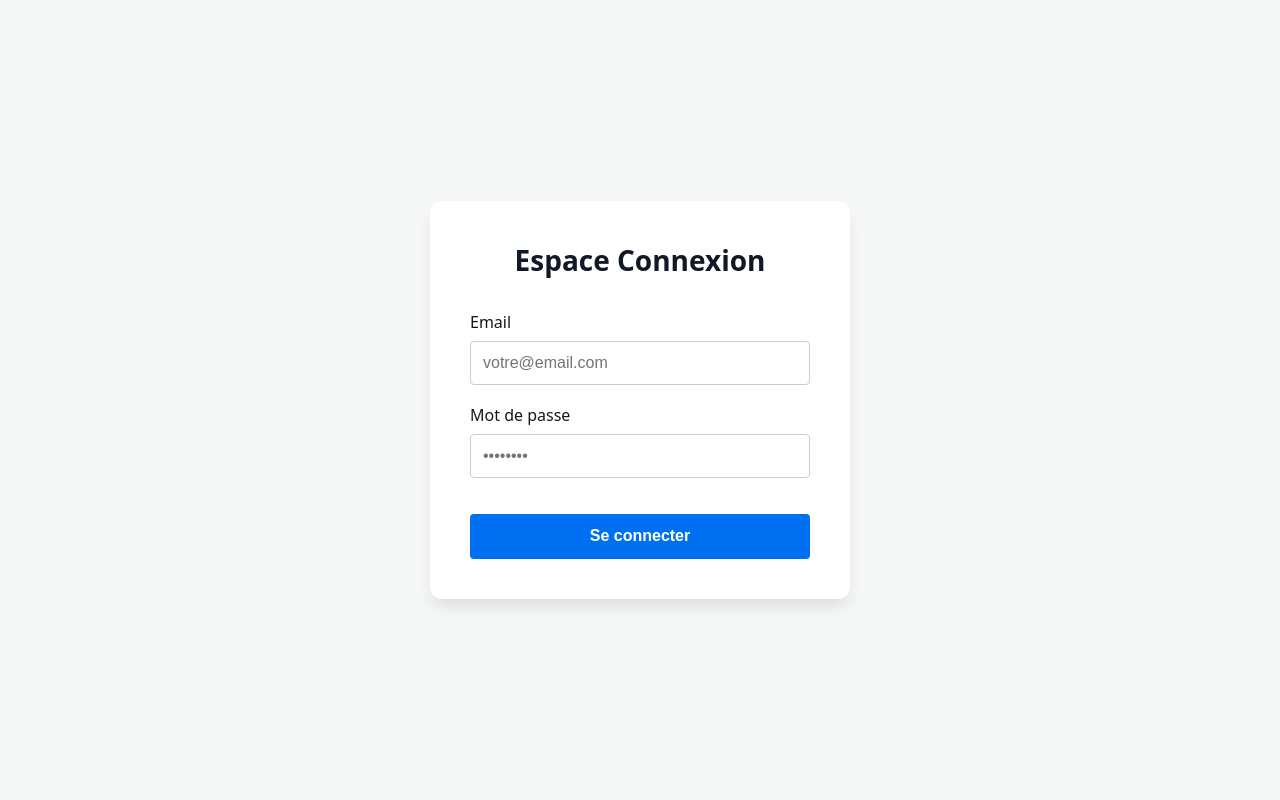
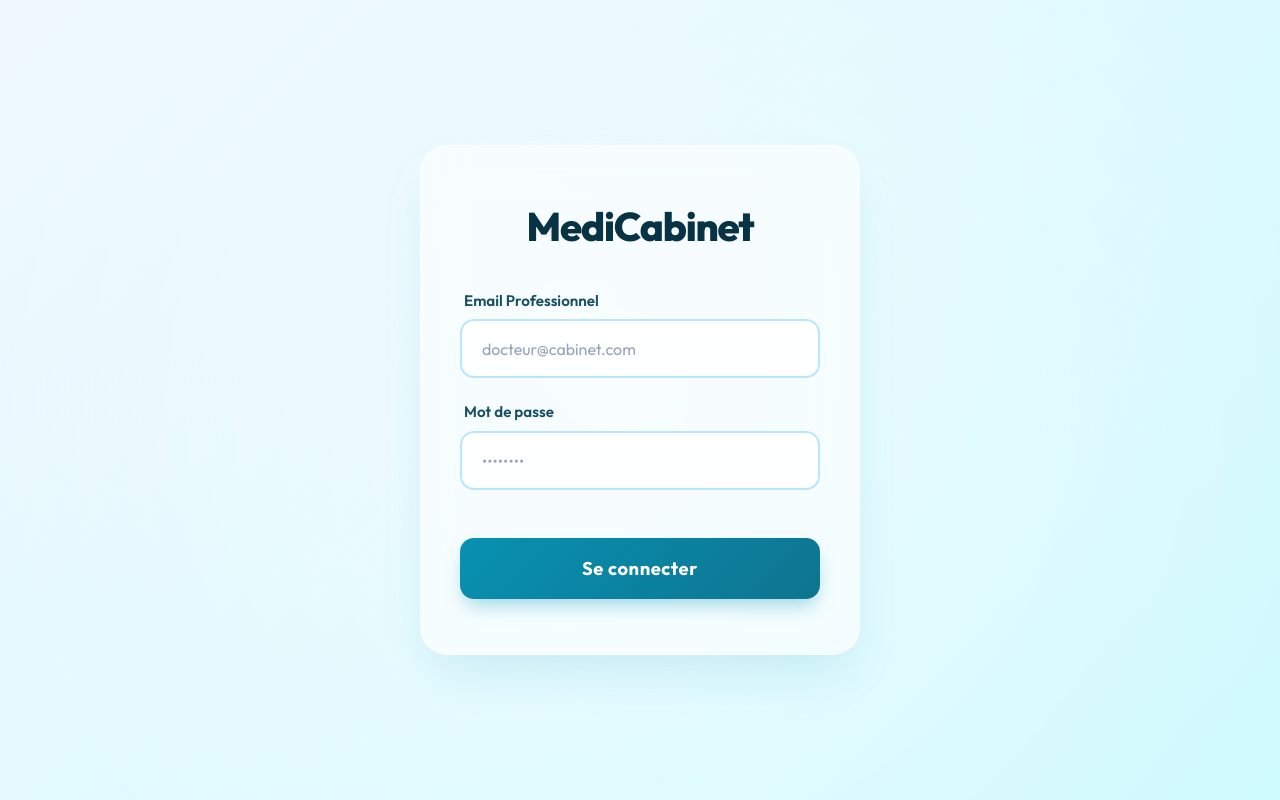
Before and after one commit to Amine-NAHLI/gestion-cabinet-medical, a Next.js app: page /login in a window 1280 px wide. Built offline with nearby package versions, Linux system fonts and the light colour scheme.

Commit message:
feat: implement user authentication page with styled login form and root redirection

```diff
--- /dev/null
+++ b/src/app/login/login.css
@@ -0,0 +1,145 @@
+/* login.css */
+@import url('https://fonts.googleapis.com/css2?family=Outfit:wght@400;500;600;700;800&display=swap');
+
+.login-page-container {
+  display: flex;
+  justify-content: center;
+  align-items: center;
+  min-height: 100vh;
+  background: linear-gradient(135deg, #f0f9ff 0%, #cffafe 100%);
+  font-family: 'Outfit', sans-serif;
+  position: relative;
+  overflow: hidden;
+}
+
+.login-page-container::before {
+  content: '';
+  position: absolute;
+  width: 150vw;
+  height: 150vh;
+  background: radial-gradient(circle, rgba(255,255,255,0.8) 0%, transparent 60%);
+  top: -25vh;
+  left: -25vw;
+  animation: pulse 15s ease-in-out infinite alternate;
+  z-index: 0;
+}
+
+@keyframes pulse {
+  0% { transform: scale(1); opacity: 0.4; }
+  100% { transform: scale(1.1); opacity: 1; }
+}
+
+.login-card {
+  position: relative;
+  z-index: 1;
+  background: rgba(255, 255, 255, 0.6);
+  backdrop-filter: blur(24px);
+  -webkit-backdrop-filter: blur(24px);
+  padding: 3.5rem 2.5rem;
+  border-radius: 28px;
+  box-shadow: 0 25px 50px -12px rgba(8, 145, 178, 0.15), 0 0 0 1px rgba(255,255,255,0.7) inset;
+  width: 100%;
+  max-width: 440px;
+  transition: transform 0.4s cubic-bezier(0.175, 0.885, 0.32, 1.275);
+}
+
+.login-card:hover {
+  transform: translateY(-4px);
+}
+
+.login-title {
+  text-align: center;
+  margin-bottom: 2.5rem;
+  color: #083344;
+  font-size: 2.5rem;
+  font-weight: 800;
+  letter-spacing: -0.03em;
+}
+
+.form-group {
+  display: flex;
+  flex-direction: column;
+  margin-bottom: 1.5rem;
+}
+
+.form-label {
+  margin-bottom: 0.6rem;
+  font-weight: 600;
+  color: #164e63;
+  font-size: 0.95rem;
+  margin-left: 0.25rem;
+}
+
+.form-input {
+  padding: 1.1rem 1.25rem;
+  border: 2px solid #bae6fd;
+  border-radius: 14px;
+  font-size: 1rem;
+  font-family: 'Outfit', sans-serif;
+  transition: all 0.25s ease;
+  background: rgba(255,255,255,0.85);
+  color: #083344;
+}
+
+.form-input:focus {
+  outline: none;
+  border-color: #06b6d4;
+  box-shadow: 0 0 0 4px rgba(6, 182, 212, 0.15);
+  background: #ffffff;
+}
+
+.form-input::placeholder {
+  color: #94a3b8;
+  font-weight: 400;
+}
+
+.submit-btn {
+  width: 100%;
+  padding: 1.2rem;
+  background: linear-gradient(135deg, #0891b2 0%, #0e7490 100%);
+  color: white;
+  border: none;
+  border-radius: 14px;
+  cursor: pointer;
+  margin-top: 1.5rem;
+  font-size: 1.15rem;
+  font-weight: 700;
+  font-family: 'Outfit', sans-serif;
+  letter-spacing: 0.03em;
+  transition: all 0.3s ease;
+  box-shadow: 0 10px 20px -5px rgba(8, 145, 178, 0.4);
+}
+
+.submit-btn:hover:not(:disabled) {
+  transform: translateY(-2px);
+  box-shadow: 0 15px 25px -5px rgba(8, 145, 178, 0.5);
+  background: linear-gradient(135deg, #0e7490 0%, #155e75 100%);
+}
+
+.submit-btn:active:not(:disabled) {
+  transform: translateY(1px);
+}
+
+.submit-btn:disabled {
+  opacity: 0.7;
+  cursor: not-allowed;
+}
+
+.error-message {
+  color: #b91c1c;
+  background-color: #fef2f2;
+  padding: 1rem;
+  border-radius: 12px;
+  font-size: 0.95rem;
+  font-weight: 500;
+  margin-bottom: 1.5rem;
+  border-left: 4px solid #ef4444;
+  animation: shake 0.4s cubic-bezier(.36,.07,.19,.97) both;
+}
+
+@keyframes shake {
+  10%, 90% { transform: translate3d(-1px, 0, 0); }
+  20%, 80% { transform: translate3d(2px, 0, 0); }
+  30%, 50%, 70% { transform: translate3d(-4px, 0, 0); }
+  40%, 60% { transform: translate3d(4px, 0, 0); }
+}
--- a/src/app/login/page.tsx
+++ b/src/app/login/page.tsx
@@ -1,10 +1,11 @@
 import LoginForm from "@/components/LoginForm";
+import './login.css';
 
 export default function LoginPage() {
   return (
-    <div style={{ display: 'flex', justifyContent: 'center', alignItems: 'center', minHeight: '100vh', backgroundColor: '#f4f7f6', fontFamily: 'system-ui, sans-serif' }}>
-      <div style={{ padding: '2.5rem', backgroundColor: 'white', borderRadius: '12px', boxShadow: '0 10px 15px -3px rgba(0,0,0,0.1)', width: '100%', maxWidth: '420px' }}>
-        <h1 style={{ textAlign: 'center', marginBottom: '2rem', color: '#111827', fontSize: '1.75rem', fontWeight: 700 }}>Espace Connexion</h1>
+    <div className="login-page-container">
+      <div className="login-card">
+        <h1 className="login-title">MediCabinet</h1>
         <LoginForm />
       </div>
     </div>
--- a/src/components/LoginForm.tsx
+++ b/src/components/LoginForm.tsx
@@ -8,11 +8,13 @@ export default function LoginForm() {
   const [email, setEmail] = useState("");
   const [password, setPassword] = useState("");
   const [error, setError] = useState("");
+  const [isLoading, setIsLoading] = useState(false);
   const router = useRouter();
 
   const handleSubmit = async (e: React.FormEvent) => {
     e.preventDefault();
     setError("");
+    setIsLoading(true);
 
     const res = await signIn("credentials", {
       email,
@@ -22,6 +24,7 @@ export default function LoginForm() {
 
     if (res?.error) {
       setError("Email ou mot de passe incorrect");
+      setIsLoading(false);
     } else {
       router.push("/dashboard");
       router.refresh();
@@ -29,41 +32,41 @@ export default function LoginForm() {
   };
 
   return (
-    <form onSubmit={handleSubmit} style={{ display: 'flex', flexDirection: 'column', gap: '1.2rem' }}>
+    <form onSubmit={handleSubmit}>
       {error && (
-        <div style={{ color: '#d32f2f', padding: '0.75rem', backgroundColor: '#ffebee', borderRadius: '4px', fontSize: '0.9rem' }}>
+        <div className="error-message">
           {error}
         </div>
       )}
 
-      <div style={{ display: 'flex', flexDirection: 'column' }}>
-        <label htmlFor="email" style={{ marginBottom: '0.5rem', fontWeight: 500 }}>Email</label>
+      <div className="form-group">
+        <label htmlFor="email" className="form-label">Email Professionnel</label>
         <input
           id="email"
           type="email"
           value={email}
           onChange={(e) => setEmail(e.target.value)}
           required
-          style={{ padding: '0.75rem', border: '1px solid #ccc', borderRadius: '4px', fontSize: '1rem' }}
-          placeholder="votre@email.com"
+          className="form-input"
+          placeholder="docteur@cabinet.com"
         />
       </div>
 
-      <div style={{ display: 'flex', flexDirection: 'column' }}>
-        <label htmlFor="password" style={{ marginBottom: '0.5rem', fontWeight: 500 }}>Mot de passe</label>
+      <div className="form-group">
+        <label htmlFor="password" className="form-label">Mot de passe</label>
         <input
           id="password"
           type="password"
           value={password}
           onChange={(e) => setPassword(e.target.value)}
           required
-          style={{ padding: '0.75rem', border: '1px solid #ccc', borderRadius: '4px', fontSize: '1rem' }}
+          className="form-input"
           placeholder="••••••••"
         />
       </div>
 
-      <button type="submit" style={{ padding: '0.85rem', backgroundColor: '#0070f3', color: 'white', border: 'none', borderRadius: '4px', cursor: 'pointer', marginTop: '1rem', fontSize: '1rem', fontWeight: 600 }}>
-        Se connecter
+      <button type="submit" className="submit-btn" disabled={isLoading}>
+        {isLoading ? 'Connexion en cours...' : 'Se connecter'}
       </button>
     </form>
   );
```
Also changed, not shown: src/app/page.tsx (+5 -66 lines), tailwind.config.ts (added, +41 -0 lines).
